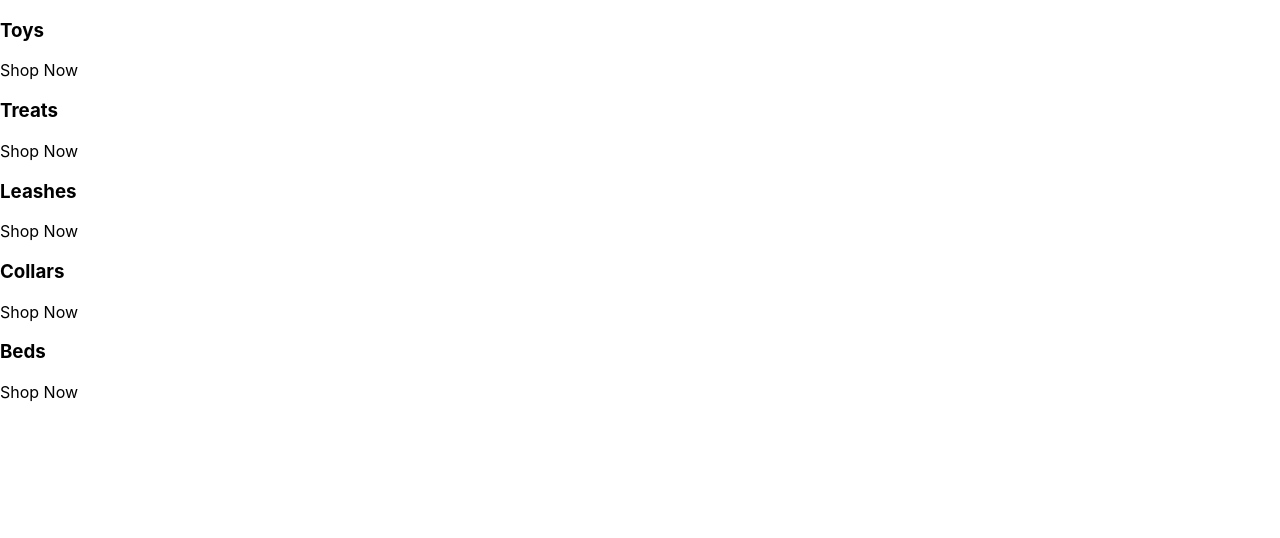
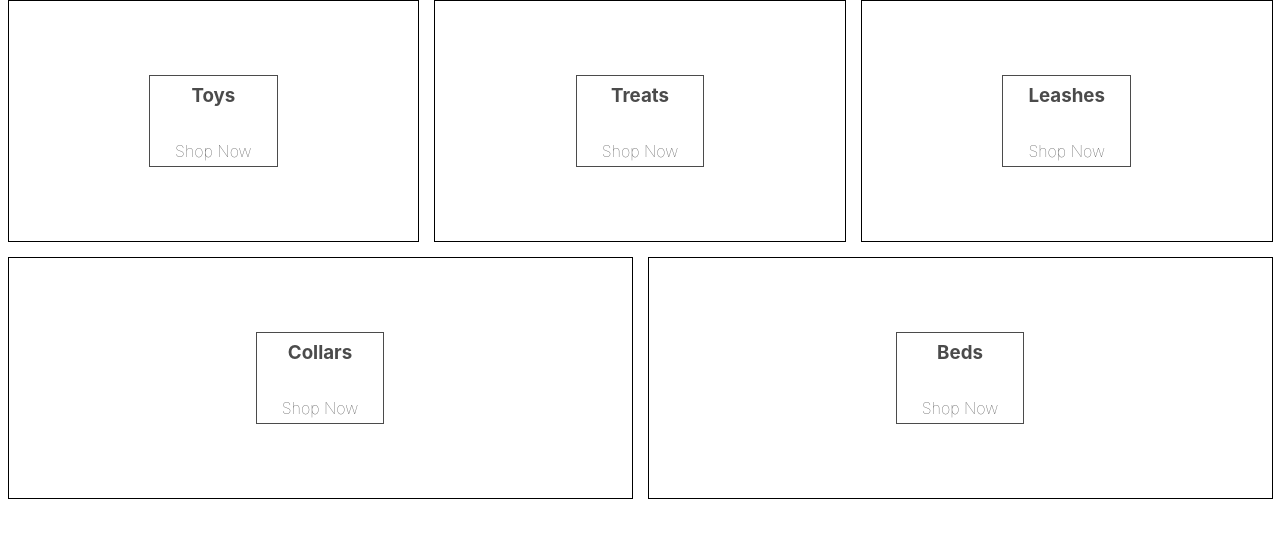
Before and after one commit to JeffKnowlesJr/react-dog-store, a React (Create React App) app: page / in a window 1280 px wide. Shown: the top 538 px of the page. Built offline with nearby package versions, Linux system fonts and the light colour scheme.

Commit message:
Added SASS package and basic styling for categoris

```diff
--- a/package.json
+++ b/package.json
@@ -9,6 +9,7 @@
     "react": "^18.2.0",
     "react-dom": "^18.2.0",
     "react-scripts": "5.0.1",
+    "sass": "^1.57.1",
     "web-vitals": "^2.1.4"
   },
   "scripts": {
--- a/src/App.js
+++ b/src/App.js
@@ -1,4 +1,4 @@
-import categoryComponent from './components/category/category.component'
+import './categories.styles.scss'
 
 const App = () => {
   const categories = [
@@ -25,12 +25,12 @@
   ]
 
   return (
-    <div className="categories_container">
-      {categories.map(({ title }) => {
+    <div className="categories__container">
+      {categories.map(({ title, id }) => {
         return (
-          <div className="category_container">
-            <div className="category_container__image"></div>
-            <div className="category_body__container">
+          <div key={id} className="category__container">
+            <div className="category__image"></div>
+            <div className="category-body__container">
               <h3>{title}</h3>
               <p>Shop Now</p>
             </div>
--- /dev/null
+++ b/src/categories.styles.scss
@@ -0,0 +1,75 @@
+.categories__container {
+  width: 100%;
+  display: flex;
+  flex-wrap: wrap;
+  justify-content: space-between;
+}
+
+.category__container {
+  min-width: 30%;
+  height: 240px;
+  flex: 1 1 auto;
+  display: flex;
+  align-items: center;
+  justify-content: center;
+  border: 1px solid black;
+  margin: 0 7.5px 15px;
+  overflow: hidden;
+
+  &:hover {
+    cursor: pointer;
+
+    & .category__image {
+      transform: scale(1.1);
+      transition: transform 6s cubic-bezier(0.25, 0.45, 0.45, 0.95);
+    }
+
+    & .category-body__container {
+      opacity: 0.9;
+    }
+  }
+
+  &.large {
+    height: 380px;
+  }
+
+  &:first-child {
+    margin-right: 7.5px;
+  }
+
+  &:last-child {
+    margin-left: 7.5px;
+  }
+
+  .category__image {
+    width: 100%;
+    height: 100%;
+    background-size: cover;
+    background-position: center;
+  }
+
+  .category-body__container {
+    height: 90px;
+    padding: 0 25px;
+    display: flex;
+    flex-direction: column;
+    align-items: center;
+    justify-content: center;
+    border: 1px solid black;
+    background-color: white;
+    opacity: 0.7;
+    position: absolute;
+
+    h2 {
+      font-weight: bold;
+      margin: 0 6px 0;
+      font-size: 22px;
+      color: #4a4a4a;
+    }
+
+    p {
+      font-weight: lighter;
+      font-size: 16px;
+    }
+  }
+}
```
Also changed, not shown: 1 other file (tests, documents, lock files or other folders).
